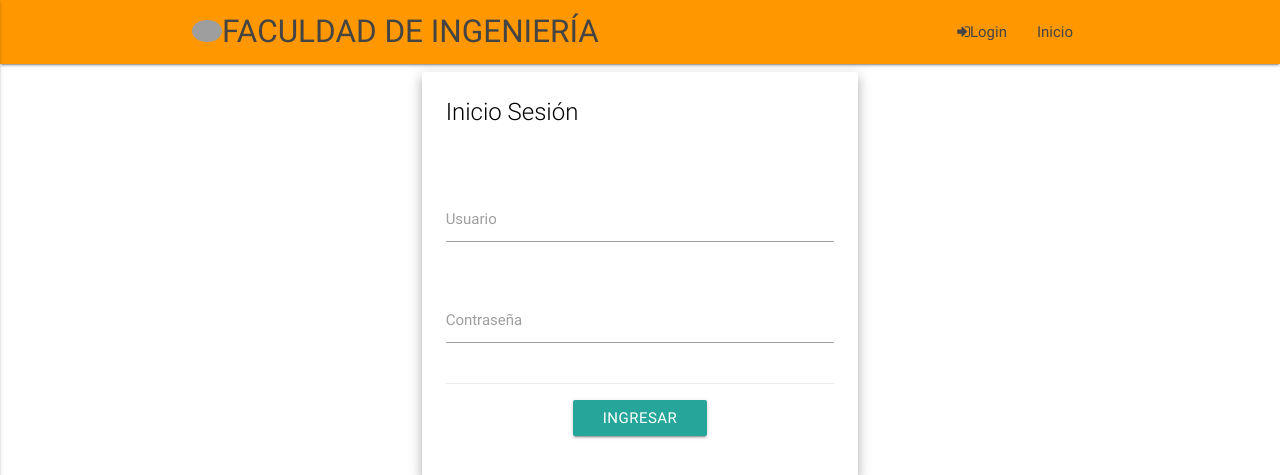
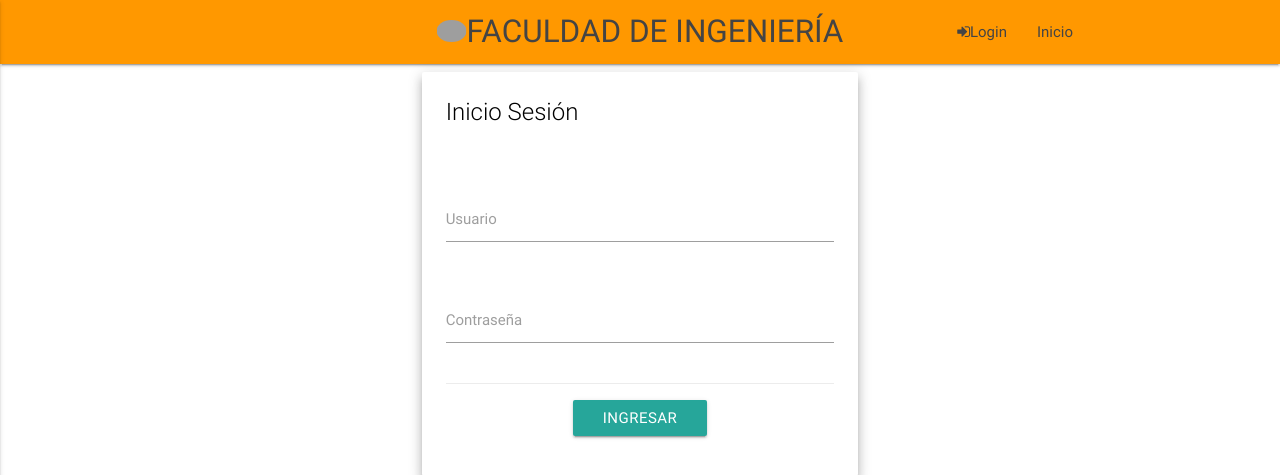
Before and after one commit to the-uab/webingenieria, a PHP site: page /view/login.php in a window 1280 px wide. Shown: the top 475 px of the page. Run offline with PHP 8.4, Linux system fonts and the light colour scheme; grey boxes are pictures that could not be loaded.

Commit message:
Mejoras...

```diff
--- a/view/headerIn.php
+++ b/view/headerIn.php
@@ -4,6 +4,8 @@
   <meta http-equiv="Content-Type" content="text/html; charset=UTF-8"/>
   <meta name="viewport" content="width=device-width, initial-scale=1, maximum-scale=1.0, user-scalable=no"/>
   <title>UAB - Faculdad de Ingenieria</title>
+  <link rel="shortcut icon" href="multimedia/img/logoing.jpg">
+
 
   <!-- CSS  -->
   <link href="css/materialize.css" type="text/css" rel="stylesheet" media="screen,projection"/>
@@ -29,9 +31,6 @@
                     <li><a href="#contactos" class="btn-floating btn tooltipped blue-grey" data-position="left" data-delay="50" data-tooltip="Contactos"><i class="material-icons">perm_identity</i></a></li>
                 </ul>
             </div>
-
-
-
 
             <div class="navbar">
 
--- a/view/login.php
+++ b/view/login.php
@@ -4,6 +4,7 @@
   <meta http-equiv="Content-Type" content="text/html; charset=UTF-8"/>
   <meta name="viewport" content="width=device-width, initial-scale=1, maximum-scale=1.0, user-scalable=no"/>
   <title>Iniciar Seción</title>
+  <link rel="shortcut icon" href="../multimedia/img/login.png">
 
   <!-- CSS  -->
   <link href="../css/materialize.css" type="text/css" rel="stylesheet" media="screen,projection"/>
@@ -14,7 +15,7 @@
     <div class="navbar">
       <nav class="orange" role="navigation">
         <div class="nav-wrapper container">
-          <a id="logo-container" href="#" class="brand-logo">
+          <a id="logo-container" href="../index.php" class="brand-logo center">
             <img src="../multimedia/img/logoing.jpg" alt="log" class="circle responsive-img" height="30" width="30">FACULDAD DE INGENIERÍA
           </a>
           <ul class="right hide-on-med-and-down">
```
Also changed, not shown: multimedia/img/login.png (added).
